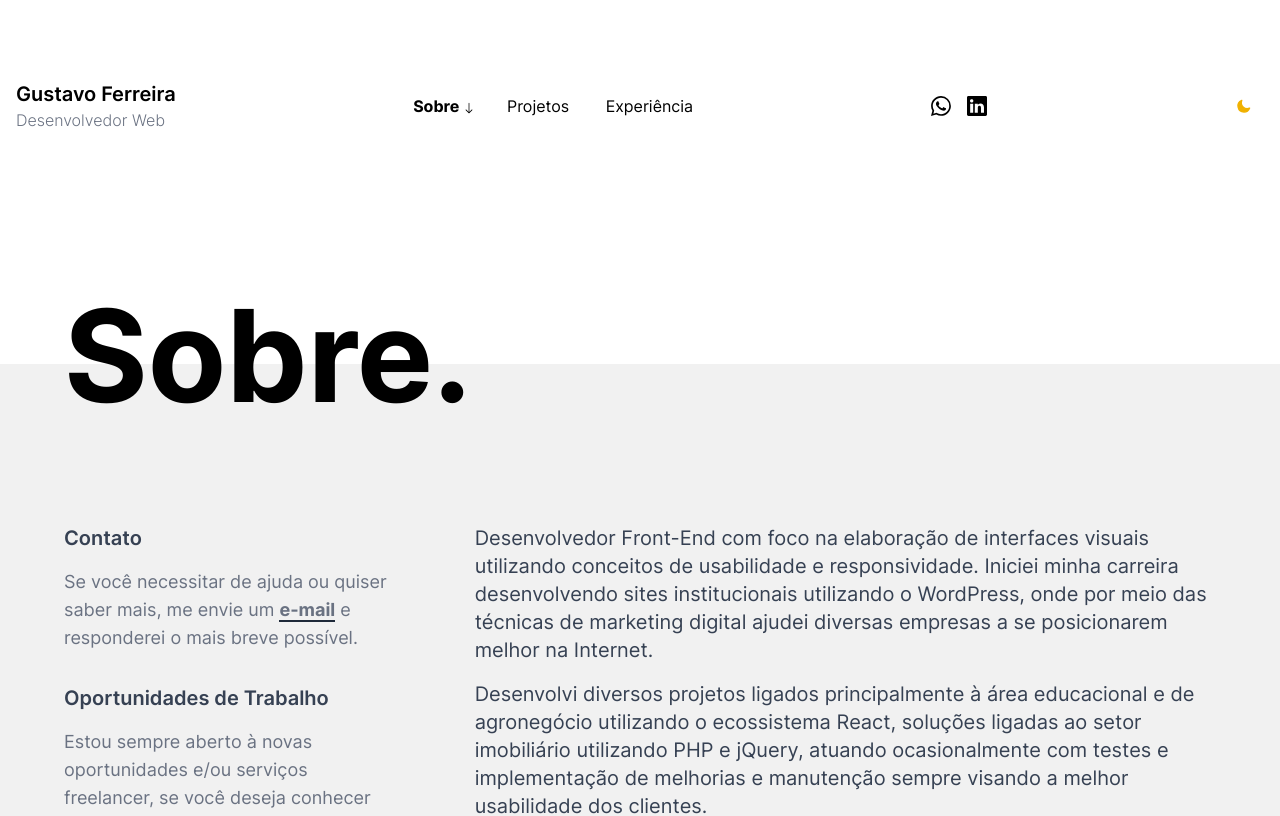
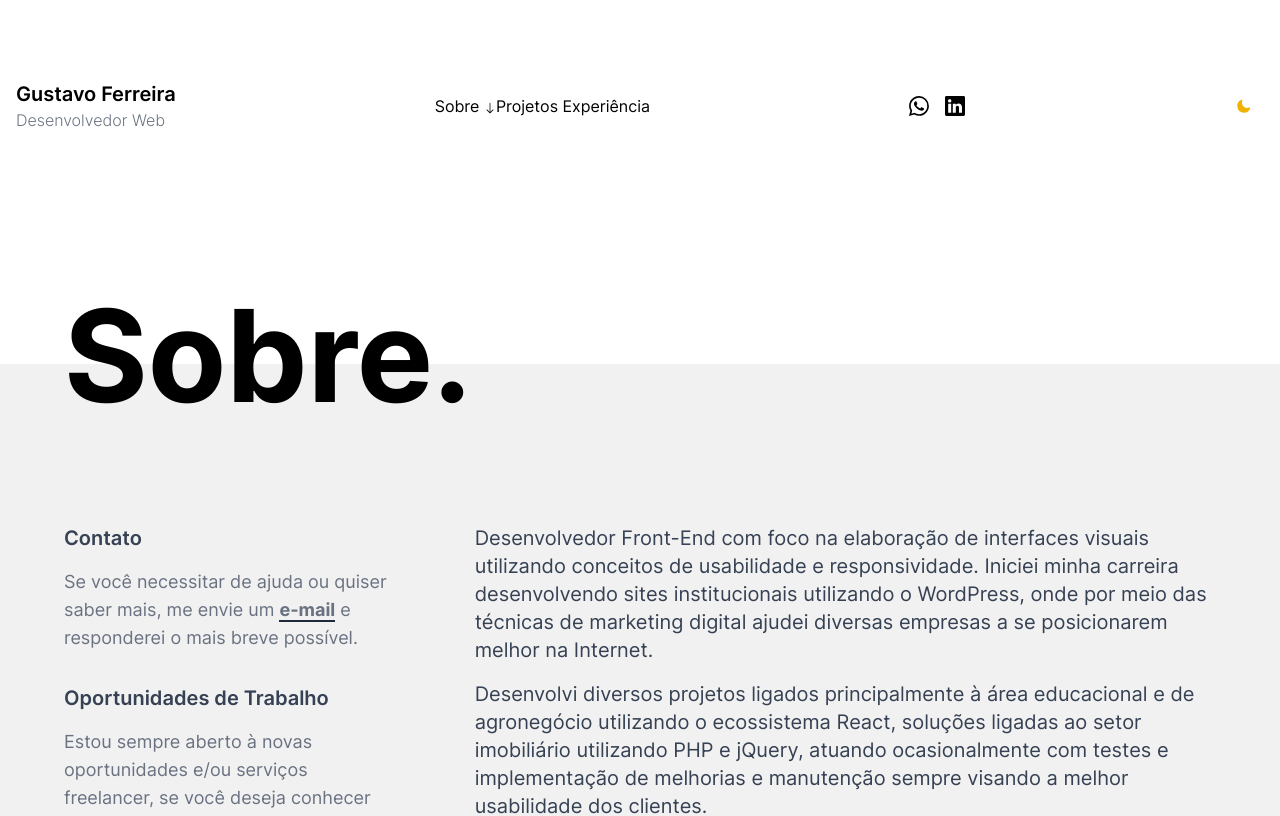
Before and after one commit to gustavoferreiradev/gustavoferreiradev-portfolio, a Next.js app: page /sobre in a window 1280 px wide. Shown: the top 816 px of the page. Built offline with nearby package versions, Linux system fonts and the light colour scheme.

Commit message:
chore: acertos de lint

```diff
--- a/components/AboutMe.tsx
+++ b/components/AboutMe.tsx
@@ -71,7 +71,7 @@ export default function AboutMe() {
                 >
                   <div className="my-4">&rarr;</div>
                   <p className="text-lg text-gray-500 font-mono relative overflow-hidden dark:text-gray-300">
-                    <div className="absolute h-0.5 w-full bg-gray-400 bottom-0 transform -translate-x-24 group-hover:translate-x-0 transition duration-300"/>
+                    <span className="absolute h-0.5 w-full bg-gray-400 bottom-0 transform -translate-x-24 group-hover:translate-x-0 transition duration-300"/>
                     Facebook
                   </p>
                 </a>
@@ -85,7 +85,7 @@ export default function AboutMe() {
                 >
                   <div className="my-4">&rarr;</div>
                   <p className="text-lg text-gray-500 font-mono relative overflow-hidden dark:text-gray-300">
-                    <div className="absolute h-0.5 w-full bg-gray-400 bottom-0 transform -translate-x-24 group-hover:translate-x-0 transition duration-300"/>
+                    <span className="absolute h-0.5 w-full bg-gray-400 bottom-0 transform -translate-x-24 group-hover:translate-x-0 transition duration-300"/>
                     GitHub
                   </p>
                 </a>
@@ -99,7 +99,7 @@ export default function AboutMe() {
                 >
                   <div className="my-4">&rarr;</div>
                   <p className="text-lg text-gray-500 font-mono relative overflow-hidden dark:text-gray-300">
-                    <div className="absolute h-0.5 w-full bg-gray-400 bottom-0 transform -translate-x-24 group-hover:translate-x-0 transition duration-300"/>
+                    <span className="absolute h-0.5 w-full bg-gray-400 bottom-0 transform -translate-x-24 group-hover:translate-x-0 transition duration-300"/>
                     LinkedIn
                   </p>
                 </a>
@@ -113,7 +113,7 @@ export default function AboutMe() {
                 >
                   <div className="my-4">&rarr;</div>
                   <p className="text-lg text-gray-500 font-mono relative overflow-hidden dark:text-gray-300">
-                    <div className="absolute h-0.5 w-full bg-gray-400 bottom-0 transform -translate-x-28 group-hover:translate-x-0 transition duration-300"/>
+                    <span className="absolute h-0.5 w-full bg-gray-400 bottom-0 transform -translate-x-28 group-hover:translate-x-0 transition duration-300"/>
                     Instagram
                   </p>
                 </a>
--- a/components/FavouriteProjects.tsx
+++ b/components/FavouriteProjects.tsx
@@ -9,13 +9,12 @@ export default function FavouriteProjects() {
           <h2 className="text-6xl lg:text-9xl max-w-lg font-bold text-gray-500 my-20 md:my-0 md:text-white dark:text-gray-600 text-center">
             Projetos Favoritos
           </h2>
-          <Link href="/projetos">
-            <a
+          <Link
+            href="/projetos"
             className="mb-20 md:mb-0 px-8 py-4 rounded-md bg-white shadow-lg text-xl font-semibold flex flex-row space-x-4 items-center dark:text-gray-700"
             target="_blank"
-              rel="noreferrer"
-              href=''
-            >
+            rel="noreferrer">
+            <>
             <svg
               xmlns="http://www.w3.org/2000/svg"
               width="16"
@@ -32,7 +31,7 @@ export default function FavouriteProjects() {
               />
             </svg>
             <p>Ver Todos</p>
-            </a>
+            </>
           </Link>
         </header>
         <div className="grid md:grid-cols-3 gap-8 lg:-mt-8 pb-40">
--- a/components/GithubRepoCard.tsx
+++ b/components/GithubRepoCard.tsx
@@ -22,9 +22,9 @@ export function GithubRepoCard(props: gitHubRepoCardProps) {
         rel="noreferrer"
       >
         <p className="dark:text-gray-500">Ver Repositório</p>
-        <div className="transform  group-hover:translate-x-2 transition duration-300">
+        <span className="transform  group-hover:translate-x-2 transition duration-300">
           &rarr;
-        </div>
+        </span>
       </a>
     </div>
   );
--- a/components/Navbar.tsx
+++ b/components/Navbar.tsx
@@ -18,30 +18,30 @@ export default function Navbar() {
     <header className="max-w6xl mx-auto px-4 py-10 md:py-20">
       <div className="flex md:flex-row justify-between items-center">
         <div className="flex flex-col">
-          <Link href="/">
-            <a target="_blank" rel="noreferrer">
+          <Link href="/" target="_blank" rel="noreferrer">
+          <>
+
             <h1 className="font-semibold text-xl dark:text-gray-100">
               {userData.name}
             </h1>
             <p className="text-base font-light text-gray-500 dark:text-gray-300">
               {userData.designation}
             </p>
-            </a>
+            </>
           </Link>
         </div>
 
         <nav className="space-x-8 hidden md:block">
-          <Link href="/sobre">
-            <a
-              href=""
+          <Link
+            href="/sobre"
             className={`text-base ${
               router.asPath === '/sobre'
                 ? 'text-gray-800 font-bold dark:text-gray-400'
                 : 'text-gray-600 dark:text-gray-300 font-normal'
             }`}
             target="_blank"
-              rel="noreferrer"
-            >
+            rel="noreferrer">
+            <>
             Sobre{' '}
             {router.asPath === '/sobre' && (
               <svg
@@ -58,19 +58,18 @@ export default function Navbar() {
                 />
               </svg>
             )}
-            </a>
+            </>
           </Link>
-          <Link href="/projetos">
-            <a
-              href=""
+          <Link
+            href="/projetos"
             className={`text-base ${
               router.asPath === '/projetos'
                 ? 'text-gray-800 font-bold dark:text-gray-400'
                 : 'text-gray-600 dark:text-gray-300 font-normal'
             }`}
             target="_blank"
-              rel="noreferrer"
-            >
+            rel="noreferrer">
+            <>
             Projetos{' '}
             {router.asPath === '/projetos' && (
               <svg
@@ -87,18 +86,18 @@ export default function Navbar() {
                 />
               </svg>
             )}
-            </a>
+            </>
           </Link>
-          <Link href="/experiencia">
-            <a
+          <Link
+            href="/experiencia"
             className={`text-base ${
               router.asPath === '/experiencia'
                 ? 'text-gray-800 font-bold dark:text-gray-400'
                 : 'text-gray-600 dark:text-gray-300 font-normal'
             }`}
             target="_blank"
-              rel="noreferrer"
-            >
+            rel="noreferrer">
+            <>
             Experiência{' '}
             {router.asPath === '/experiencia' && (
               <svg
@@ -115,7 +114,7 @@ export default function Navbar() {
                 />
               </svg>
             )}
-            </a>
+            </>
           </Link>
           {/* <Link href="/contato">
             <a
@@ -213,34 +212,33 @@ export default function Navbar() {
           )}
         </button>
       </div>
-
       <nav className="space-x-8 block md:hidden mt-4">
-        <Link href="/sobre">
-          <a
+        <Link
+          href="/sobre"
           className="text-base font-normal text-gray-600 dark:text-gray-300"
           target="_blank"
-            rel="noreferrer"
-          >
+          rel="noreferrer">
+
             Sobre
-          </a>
+
         </Link>
-        <Link href="/projetos">
-          <a
+        <Link
+          href="/projetos"
           className="text-base font-normal text-gray-600 dark:text-gray-300"
           target="_blank"
-            rel="noreferrer"
-          >
+          rel="noreferrer">
+
             Projetos
-          </a>
+
         </Link>
-        <Link href="/experiencia">
-          <a
+        <Link
+          href="/experiencia"
           className="text-base font-normal text-gray-600 dark:text-gray-300"
           target="_blank"
-            rel="noreferrer"
-          >
+          rel="noreferrer">
+
             Experiência
-          </a>
+
         </Link>
         {/* <Link href="/sobre">
           <a className="text-base font-normal text-gray-600 dark:text-gray-300">
--- a/next.config.js
+++ b/next.config.js
@@ -1,9 +1,6 @@
 /** @type {import('next').NextConfig} */
 module.exports = {
   reactStrictMode: true,
-  experimental: {
-    layers: true
-  },
   webpack(config) {
     config.experiments = { topLevelAwait: true };
     config.module.rules.push({
```
Lines whose indentation alone changed are shown as unchanged.
